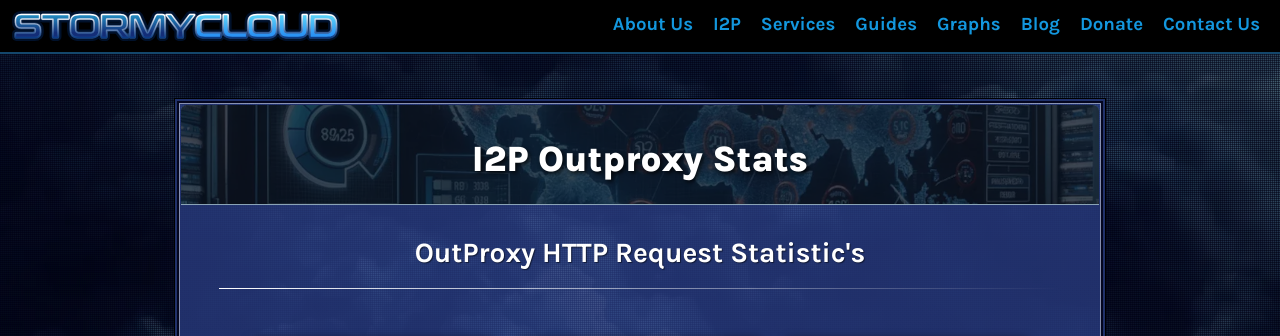
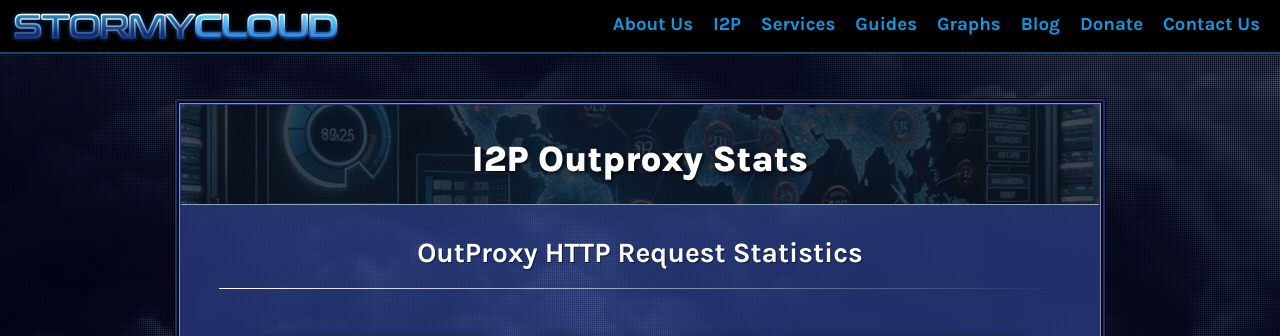
Before and after one commit to StormyCloudInc/stormycloud_website, a PHP site: page /configupdate/outproxy-stats/index.php in a window 1280 px wide. Shown: the top 336 px of the page. Run offline with PHP 8.4, Linux system fonts and the light colour scheme; some libraries are stand-ins or nearby versions.

Commit message:
fixed typo

```diff
--- a/outproxy-stats/index.php
+++ b/outproxy-stats/index.php
@@ -24,7 +24,7 @@
       <div class="page-title" style="background-image: url('../assets/images/outproxy-title.webp');">
         <h1>I2P Outproxy Stats</h1>
       </div>
-      <center><h2 class="line-short">OutProxy HTTP Request Statistic's</h2>  </center>
+      <center><h2 class="line-short">OutProxy HTTP Request Statistics</h2>  </center>
       <div class="stats-container">
         <div class="stats-row">
           <div class="stats-item">
@@ -39,7 +39,7 @@
           </div>
         </div>
   <!-- Second Row: 2x1 Grid -->
-  <h2 class="line-short">OutProxy Network Statistic's</h2>
+  <h2 class="line-short">OutProxy Network Statistics</h2>
 
   <div class="stats-row">
     <div class="stats-item">
```
